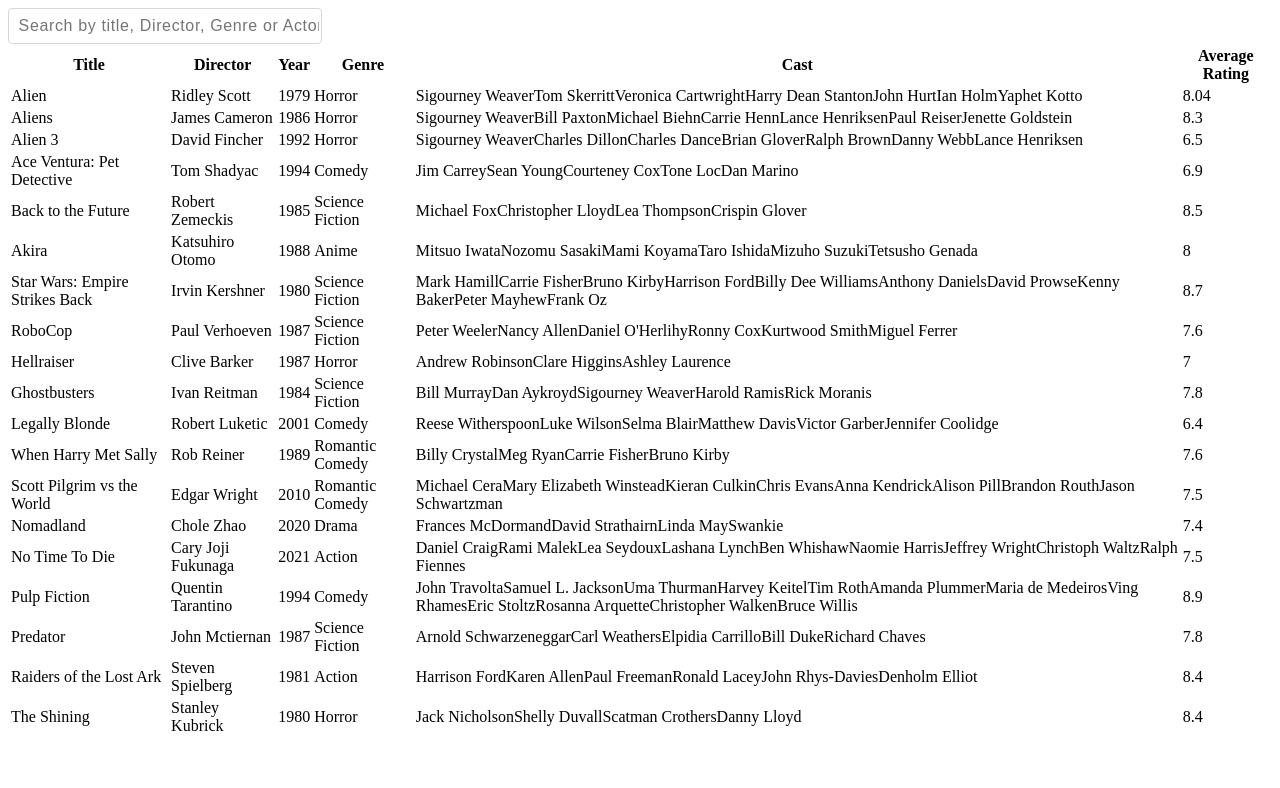
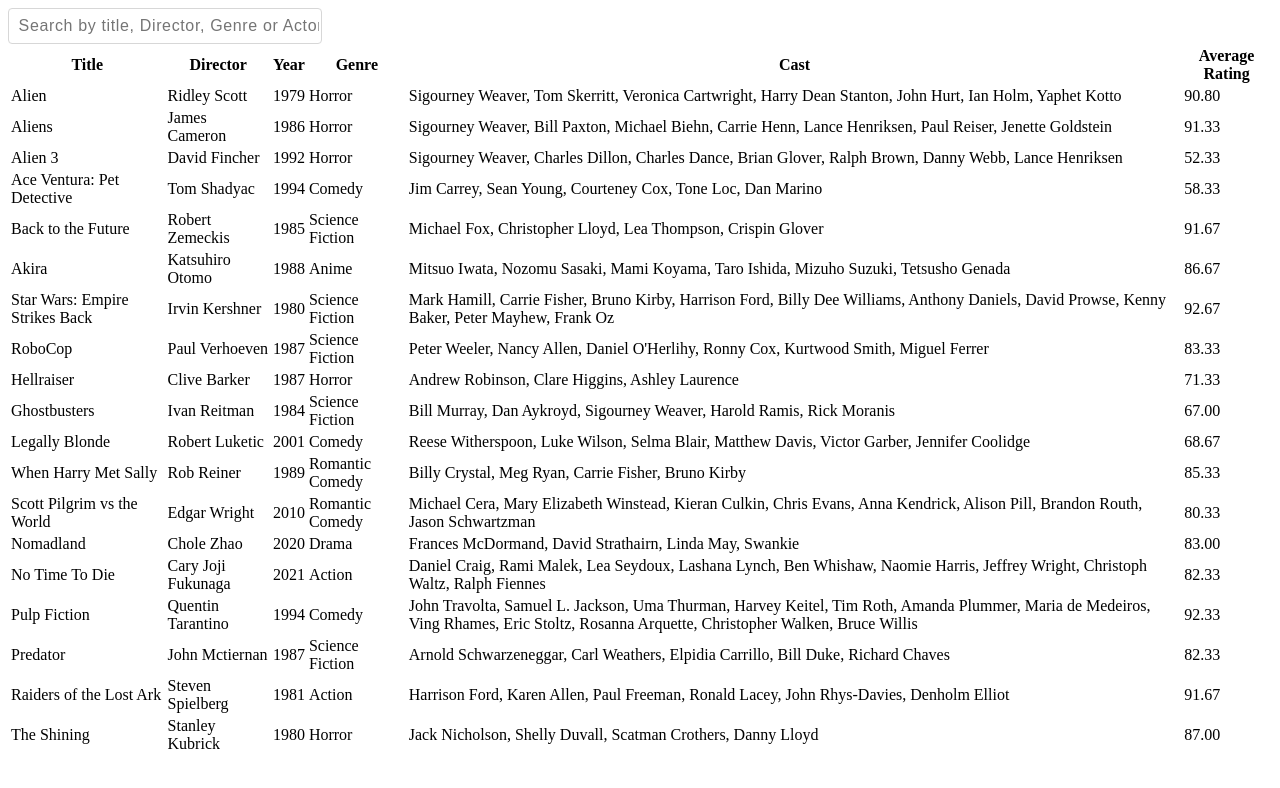
Before and after one commit to gokhansihli/grad-fe-tests, a React (Vite) app: page /test-2 in a window 1280 px wide. Shown: the top 788 px of the page. Built offline with nearby package versions, Linux system fonts and the light colour scheme.

Commit message:
Added input searching logic

```diff
--- a/src/components/test-2/MovieSearch.jsx
+++ b/src/components/test-2/MovieSearch.jsx
@@ -9,9 +9,10 @@
       <div>
         <input
           type="text"
+          value={input}
           placeholder="Search by title, Director, Genre or Actor"
           onChange={(e) => {
-            console.log(e.target.value);
+            // console.log(e.target.value);
             setInput(e.target.value);
           }}
         />
@@ -27,16 +28,40 @@
             <th>Average Rating</th>
           </tr>
           {movieData.map((movie) => {
+            const titleInput = movie.title
+              .toLowerCase()
+              .includes(input.toLowerCase());
+
+            const directorInput = movie.director
+              .toLowerCase()
+              .includes(input.toLowerCase());
+
+            const genreInput = movie.genre
+              .toLowerCase()
+              .includes(input.toLowerCase());
+
+            const castInput = movie.cast.some((actor) => {
+              actor.toLowerCase().includes(input.toLowerCase());
+            });
+
+            const ratings = Object.values(movie.ratings).flat();
+            ratings[0] *= 10;
+            const averageRating = (
+              ratings.reduce((sum, val) => sum + val, 0) / ratings.length
+            ).toFixed(2);
+
+            if (titleInput || directorInput || genreInput || castInput) {
               return (
                 <tr>
                   <td>{movie.title}</td>
                   <td>{movie.director}</td>
                   <td>{movie.year}</td>
                   <td>{movie.genre}</td>
-                <td>{movie.cast}</td>
-                <td>{movie.ratings.iMDB}</td>
+                  <td>{movie.cast.join(", ")}</td>
+                  <td>{averageRating}</td>
                 </tr>
               );
+            }
           })}
         </tbody>
       </table>
```
Lines whose indentation alone changed are shown as unchanged.
